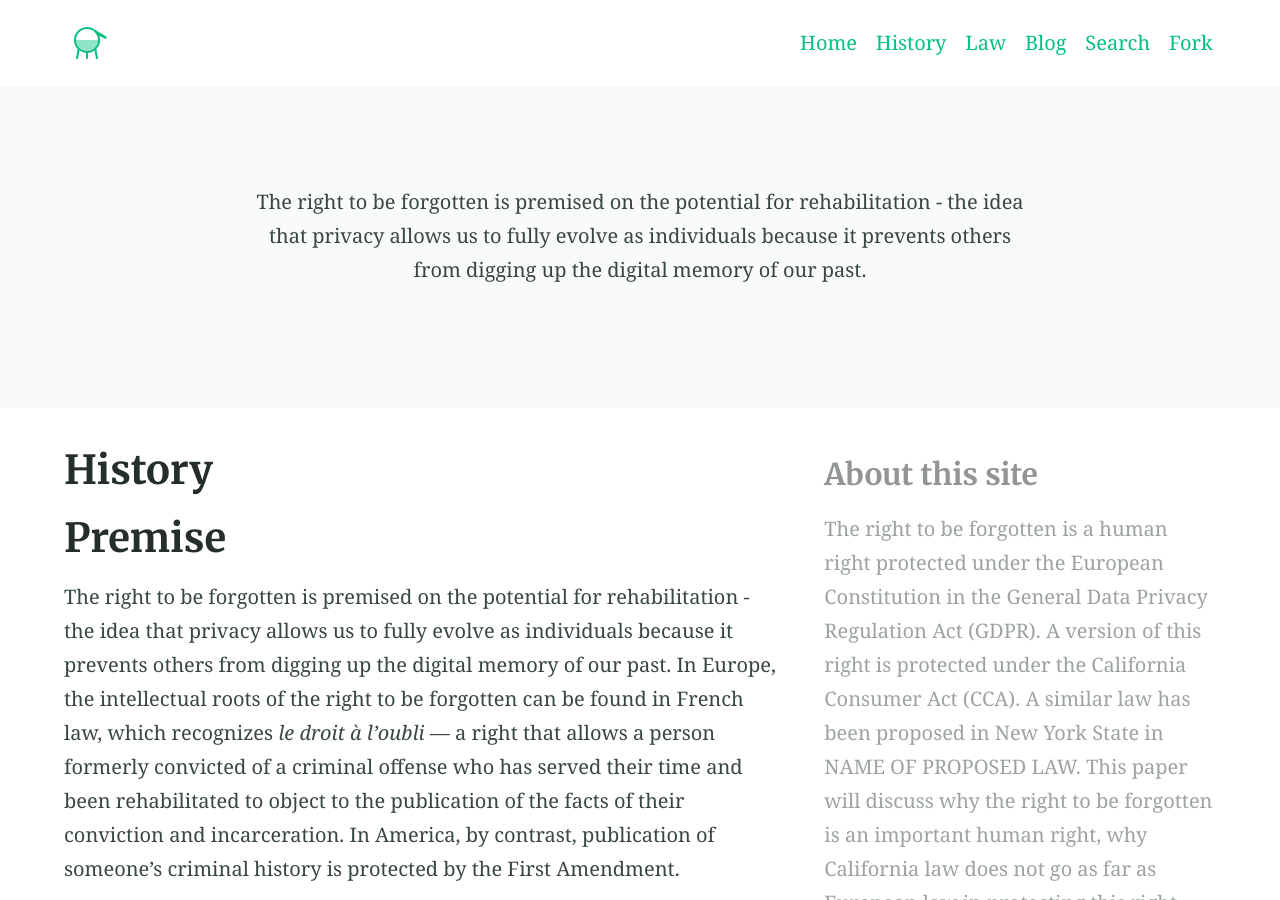
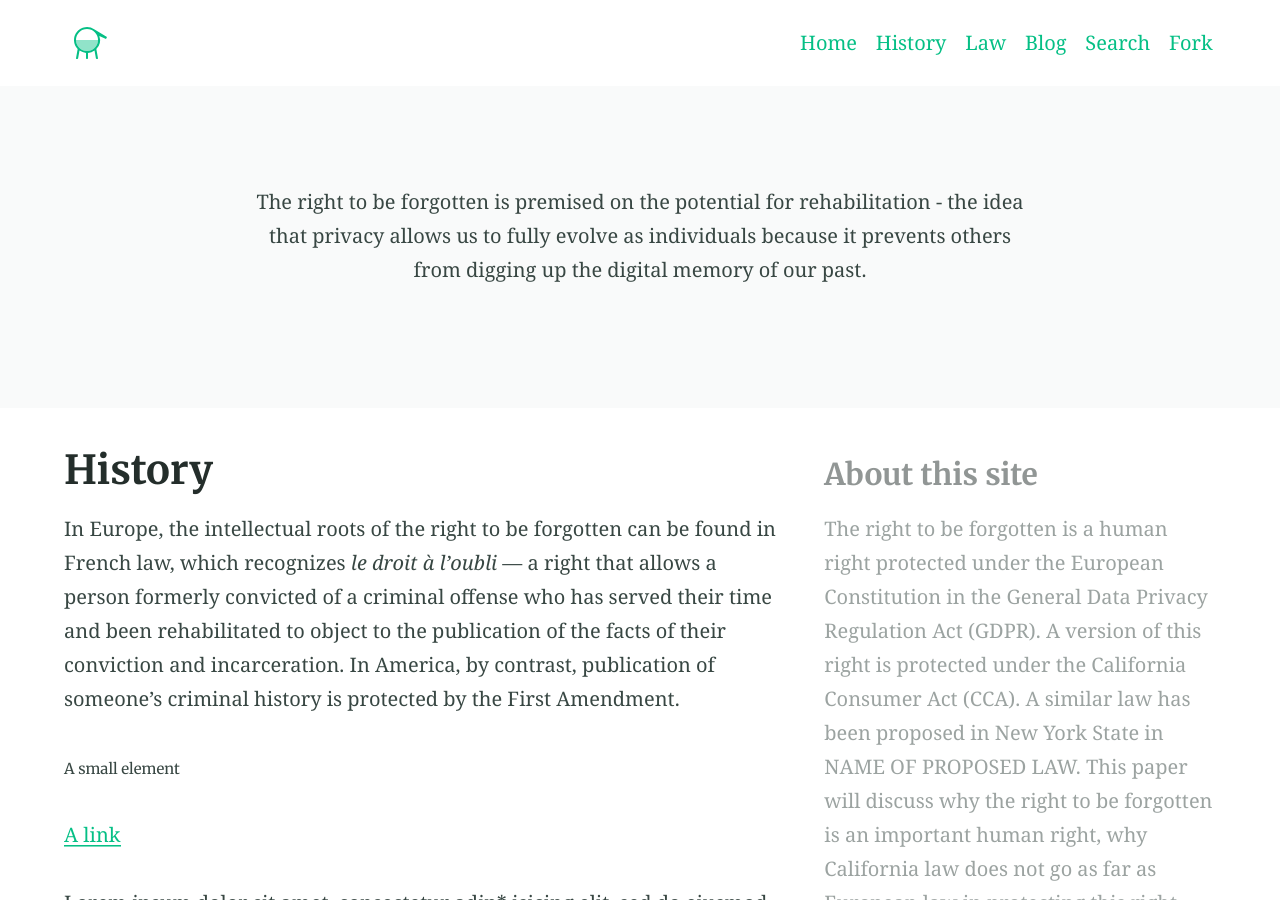
Before and after one commit to binipringle/right-to-be-forgotten-draft, a Jekyll site: the page built from history.md, in a window 1280 px wide and 900 px high. Built offline with Jekyll 4.4.1, drawn with Linux system fonts in a browser that asks for light colours; some of the changed text lies outside the part shown.

Commit message:
edited and tried adding map

````diff
--- a/history.md
+++ b/history.md
@@ -6,9 +6,7 @@ excerpt: "A demo of Markdown and HTML includes"
 aside: true
 ---
 
-# Premise
-
-The right to be forgotten is premised on the potential for rehabilitation - the idea that privacy allows us to fully evolve as individuals because it prevents others from digging up the digital memory of our past. In Europe, the intellectual roots of the right to be forgotten can be found in French law, which recognizes _le droit à l’oubli_ — a right that allows a person formerly convicted of a criminal offense who has served their time and been rehabilitated to object to the publication of the facts of their conviction and incarceration. In America, by contrast, publication of someone’s criminal history is protected by the First Amendment.
+In Europe, the intellectual roots of the right to be forgotten can be found in French law, which recognizes _le droit à l’oubli_ — a right that allows a person formerly convicted of a criminal offense who has served their time and been rehabilitated to object to the publication of the facts of their conviction and incarceration. In America, by contrast, publication of someone’s criminal history is protected by the First Amendment.
 
 <small>A small element</small>
 
@@ -79,10 +77,10 @@ blockquote.innerHTML = bolden("Mr. Sullivan", blockquote.innerHTML)
 
 ### Demo map embed
 
-{% include map.html id="1UT-2Z-Vg_MG_TrS5X2p8SthsJhc" title="Coffee shop map" %}
+{% include map.html id="hWT832R16sKgjpMA8" title="Google data center" %}
 
 ``` html
-{% raw %}{% include map.html id="XXXXXX" title="Coffee shop map" %}{% endraw %}
+{% raw %}{% include map.html id="XXXXXX" title="Google data center" %}{% endraw %}
 ```
 
 ### Button include
````
